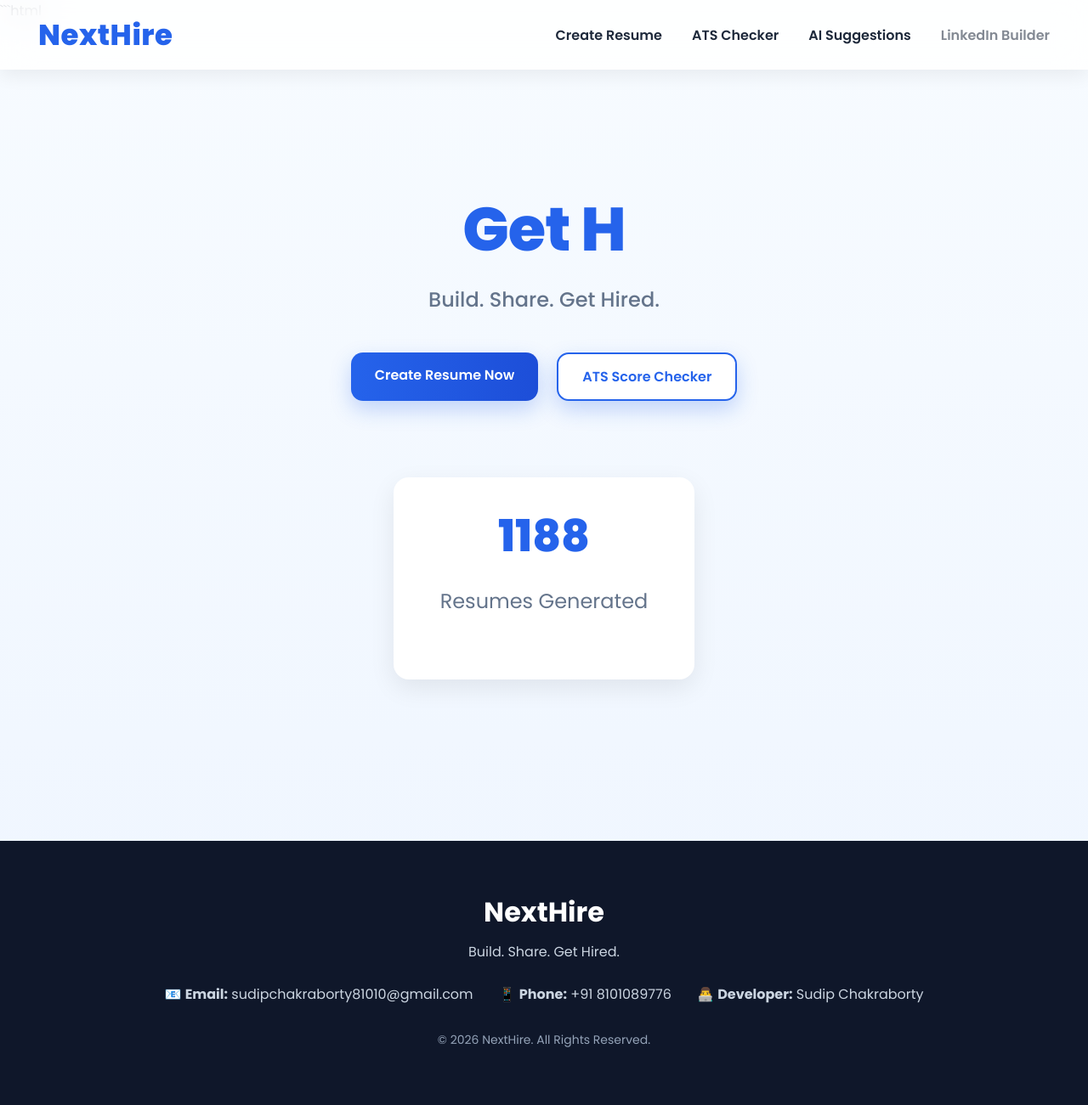
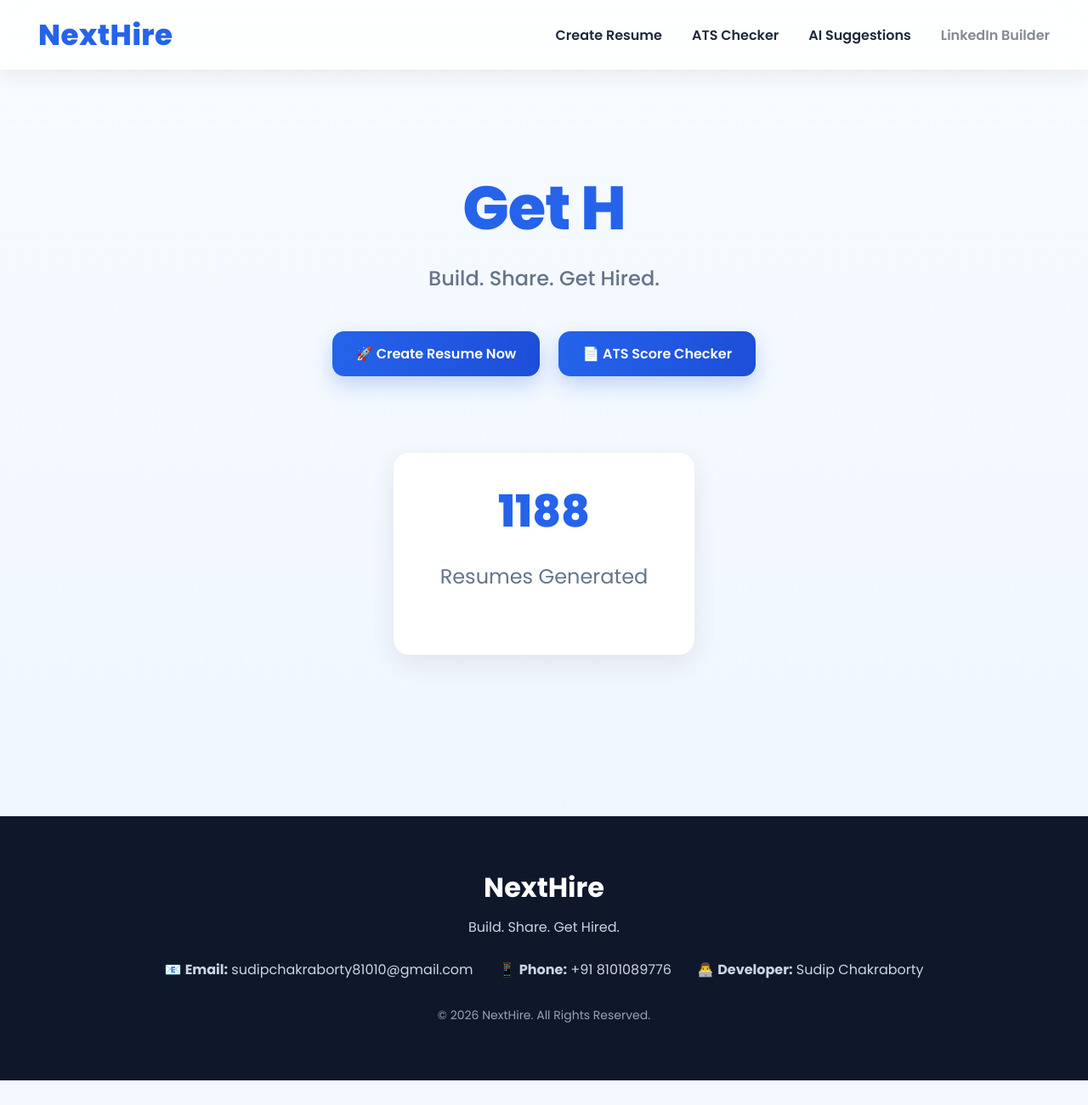
Before and after one commit to cybersudip2006/NextHire, a Flask app: page / in a window 1280 px wide. Shown: the whole page at 85% size. After the commit the page ends 1272 px from the top, so only its background shows below. Run offline with Flask 3, Linux system fonts and the light colour scheme.

Commit message:
Update index.html

````diff
--- a/templates/index.html
+++ b/templates/index.html
@@ -1,4 +1,3 @@
-```html
 {% extends "base.html" %}
 
 {% block content %}
@@ -16,15 +15,11 @@
         <div class="hero-buttons">
 
             <a href="/builder" class="btn">
-                Create Resume Now
+                🚀 Create Resume Now
             </a>
 
-            <a href="/ats-checker"
-               class="btn"
-               style="background:white;color:var(--primary);border:2px solid var(--primary);">
-
-                ATS Score Checker
-
+            <a href="/ats-checker" class="btn btn-outline">
+                📄 ATS Score Checker
             </a>
 
         </div>
@@ -35,7 +30,7 @@
 
         <div class="counter">
 
-            <h2 id="resume-counter">1000+</h2>
+            <h2 id="resume-counter">1000</h2>
 
             <p>Resumes Generated</p>
 
@@ -46,4 +41,3 @@
 </section>
 
 {% endblock %}
-```
````
